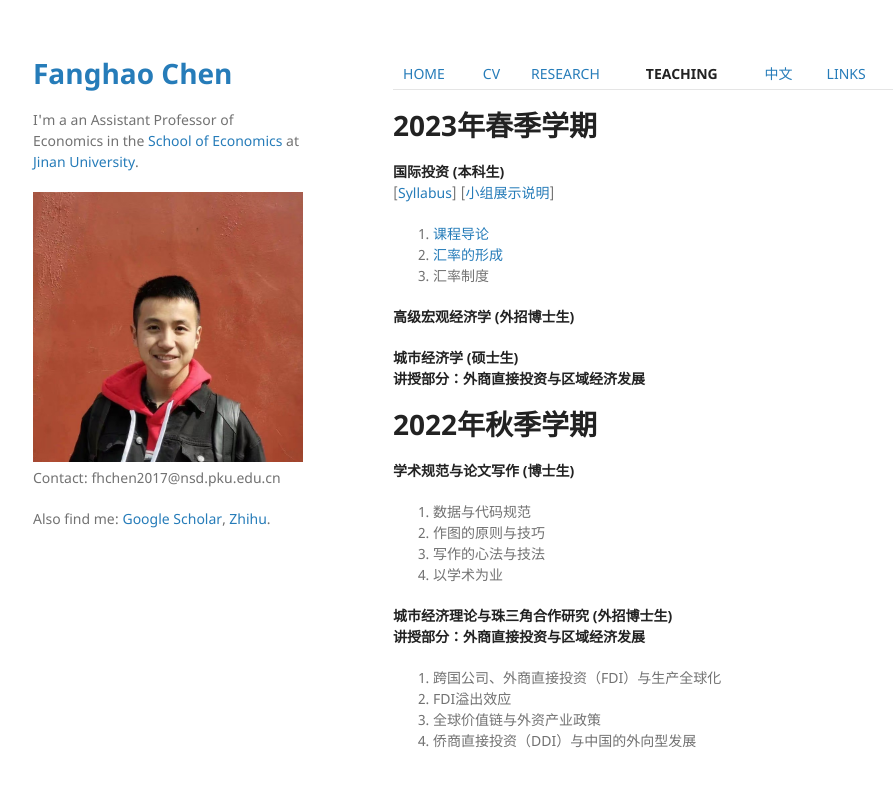
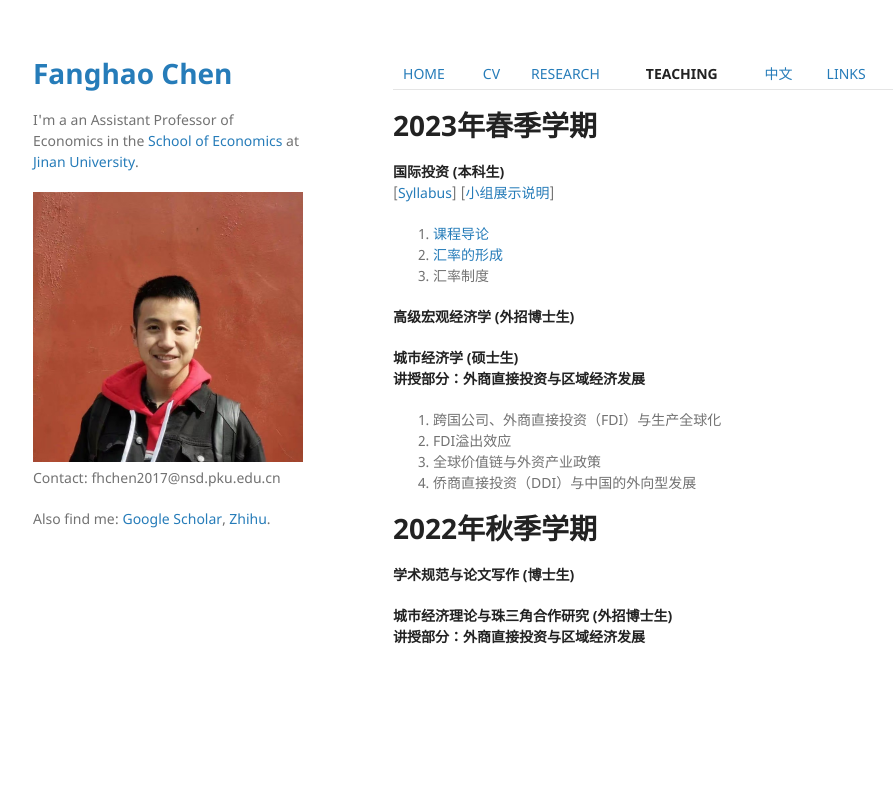
Before and after one commit to FanghaoChen/homepage, a Jekyll site: the page built from teaching.md, in a window 1280 px wide. Shown: the top 787 px of the page, without its empty margins (177-1073 px from the left). Built offline with Jekyll 4.4.1, drawn with Linux system fonts in a browser that asks for light colours; our own code applies the rules of GitHub Pages for plain Markdown files.

Commit message:
Update teaching.md

```diff
--- a/teaching.md
+++ b/teaching.md
@@ -12,18 +12,14 @@
 
 **城市经济学 (硕士生)** <br/>
 **讲授部分：外商直接投资与区域经济发展**
+1. 跨国公司、外商直接投资（FDI）与生产全球化 <br/>
+2. FDI溢出效应 <br/>
+3. 全球价值链与外资产业政策 <br/>
+4. 侨商直接投资（DDI）与中国的外向型发展 <br/>
 
 # 2022年秋季学期
 
 **学术规范与论文写作 (博士生)** <br/>
-1. 数据与代码规范   <br/>
-2. 作图的原则与技巧 <br/>
-3. 写作的心法与技法 <br/>
-4. 以学术为业 <br/>
 
 **城市经济理论与珠三角合作研究 (外招博士生)** <br/>
 **讲授部分：外商直接投资与区域经济发展**
-1. 跨国公司、外商直接投资（FDI）与生产全球化 <br/>
-2. FDI溢出效应 <br/>
-3. 全球价值链与外资产业政策 <br/>
-4. 侨商直接投资（DDI）与中国的外向型发展 <br/>
```
